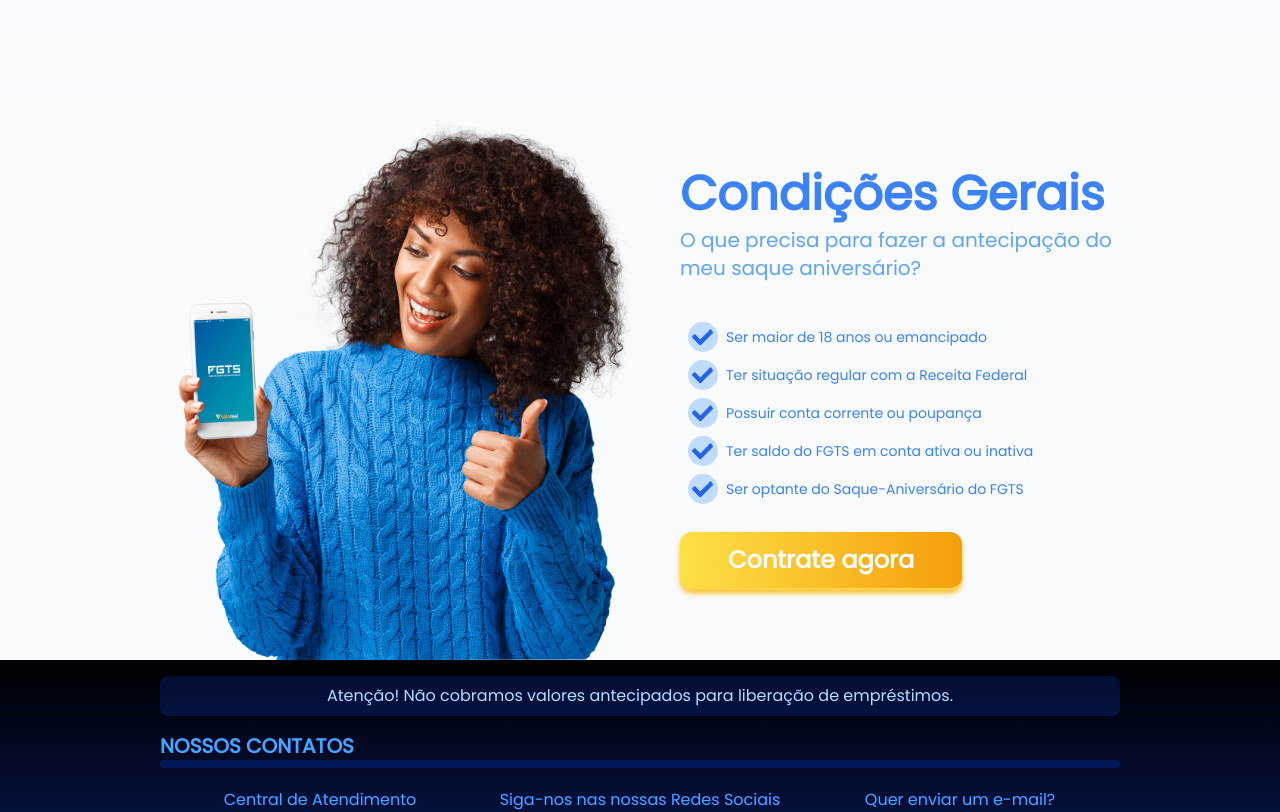
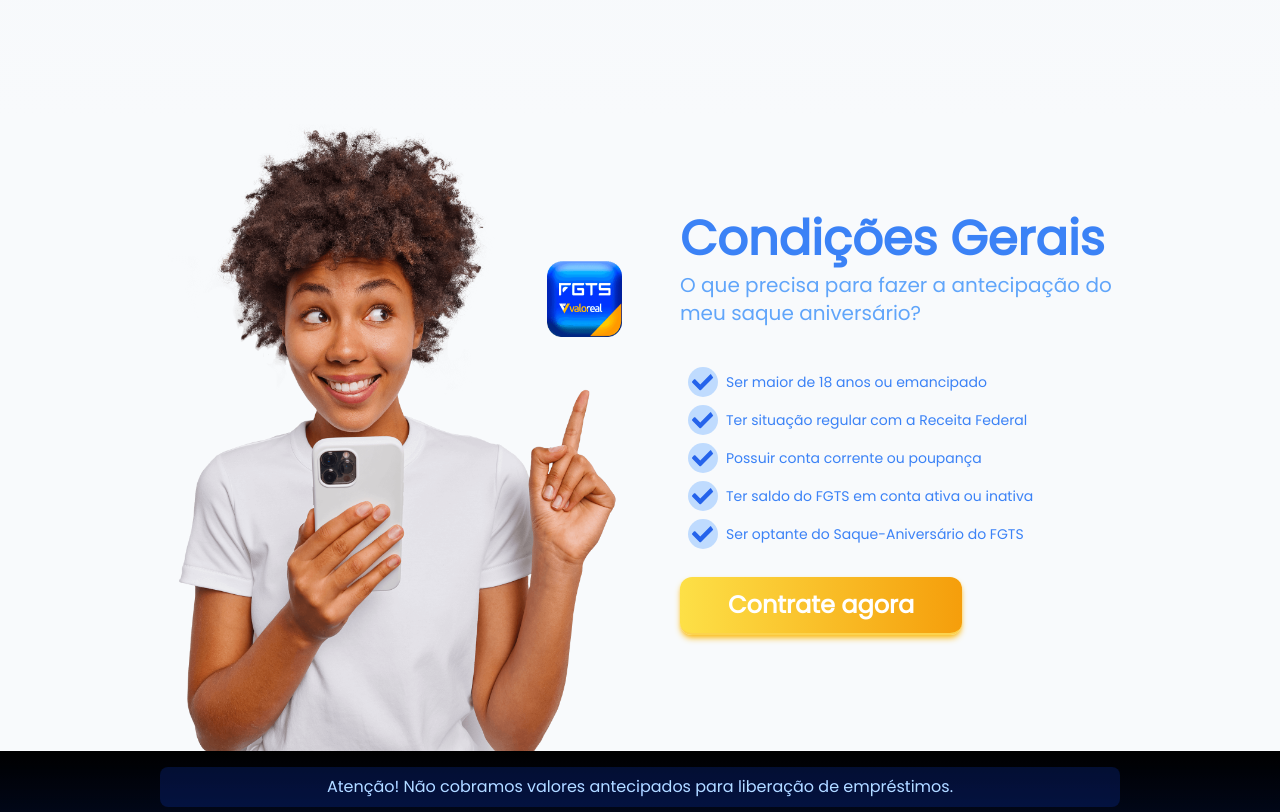
Before and after one commit to mdamascena/newsite, a Next.js app: page /saque-aniversario in a window 1280 px wide. Shown: the part 2620-3432 px from the top of the page. Built offline with nearby package versions, Linux system fonts and the light colour scheme; a web font is replaced by a local one.

Commit message:
Alteração da página FGTS

```diff
--- a/components/FGTS/RegrasGeraisFGTS.jsx
+++ b/components/FGTS/RegrasGeraisFGTS.jsx
@@ -1,5 +1,5 @@
 import Image from "next/image"
-import ImgFGTS from '../../public/img/modelo_azul_cel.png'
+import ImgFGTS from '../../public/img/modelo_icone_m.png'
 import {FaCheck} from 'react-icons/fa'
 import tw from 'tailwind-styled-components'
 
@@ -76,7 +76,10 @@ export default function SectionDescFGTS() {
 
                 </div>
 
-                <Image src={ImgFGTS} className="col-span-1 lg:order-1"/>
+                <figure className="col-span-1 lg:order-1 px-11 lg:px-0 flex content-end lg:justify-end justify-center">
+                    <Image width={543} height={725} src={ImgFGTS} alt=""/>
+                </figure>
+
 
             </div>
 
```
Also changed, not shown: public/img/modelo_icone.png (added), public/img/modelo_icone_m.png (added).
